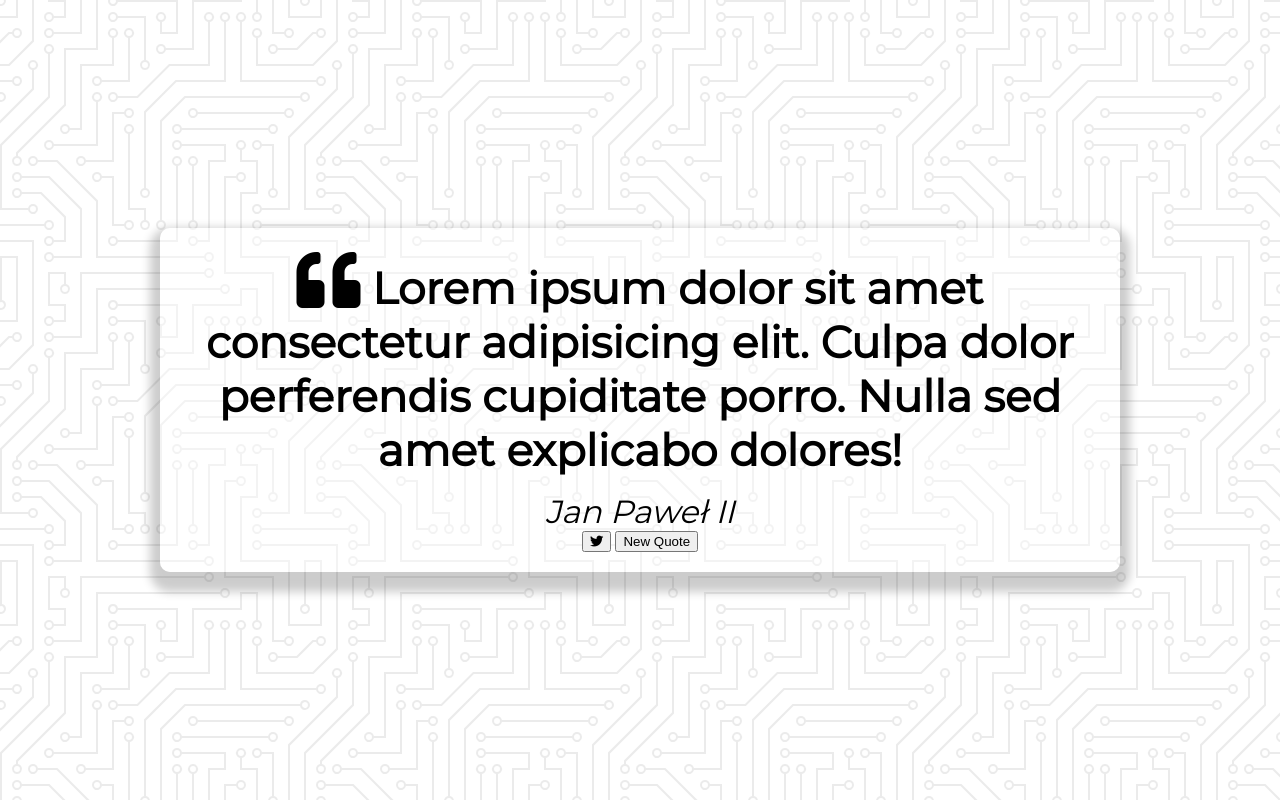
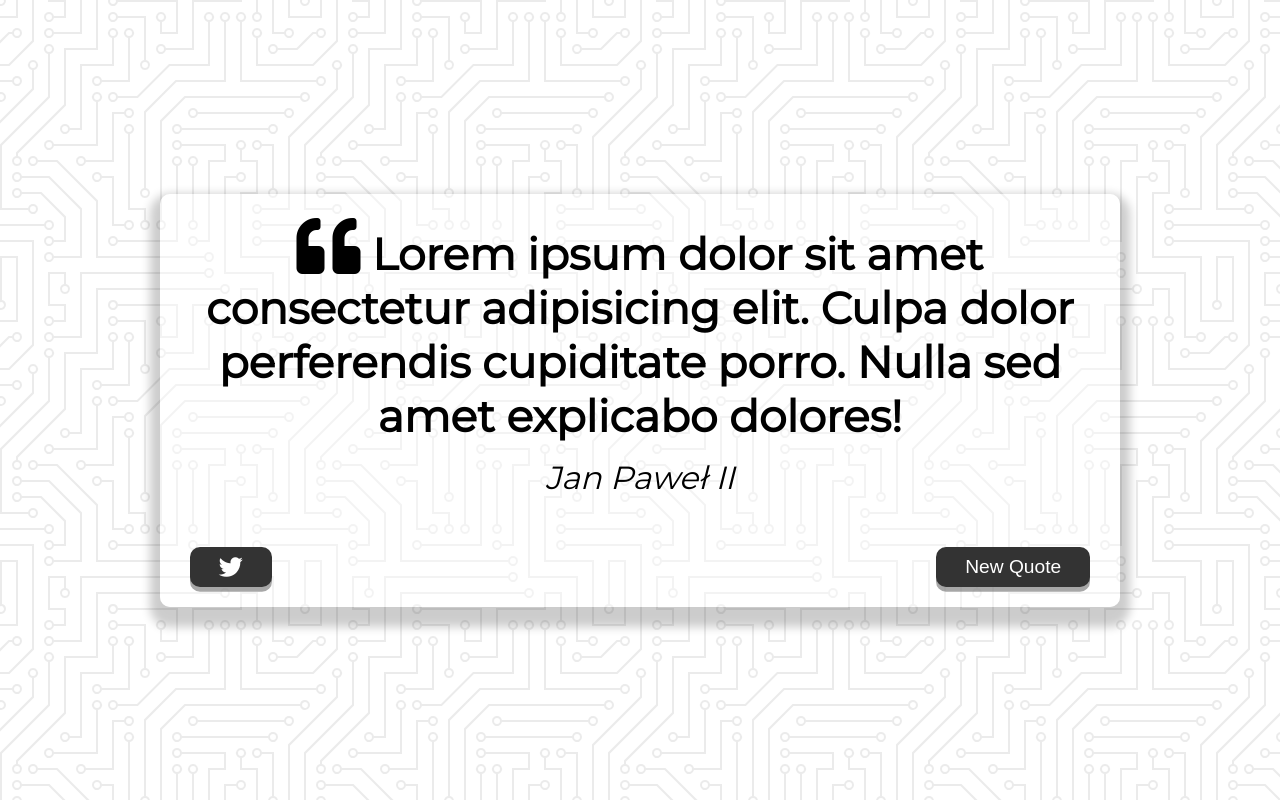
Before and after one commit to Mathias007/quote-generator, a plain HTML site: page index.html in a window 1280 px wide. Drawn offline with Linux system fonts and the light colour scheme; a script that the page names is missing.

Commit message:
Add styles for buttons.

```diff
--- a/style.css
+++ b/style.css
@@ -47,6 +47,42 @@ body {
     font-style: italic;
 }
 
+.button-container {
+    margin-top: 50px;
+    display: flex;
+    justify-content: space-between;
+}
+
+button {
+    cursor: pointer;
+    font-size: 1.2rem;
+    height: 2.5rem;
+    border: none;
+    border-radius: 10px;
+    color: #fff;
+    background-color: #333;
+    outline: none;
+    padding: 0.5rem 1.8rem;
+    box-shadow: 0 0.3rem rgba(121, 121, 121, 0.65);
+}
+
+button:hover {
+    filter: brightness(110%);
+}
+
+button:active {
+    transform: translate(0, 0.3rem);
+    box-shadow: 0 0.1rem rgba(255, 255, 255, 0.65);
+}
+
+.twitter-button:hover {
+    color: #38a1f3;
+}
+
+.fa-twitter {
+    font-size: 1.5rem;
+}
+
 /* Media Query: Tablet or Smaller */
 @media screen and (max-width: 1000px) {
     .quote-container {
```
